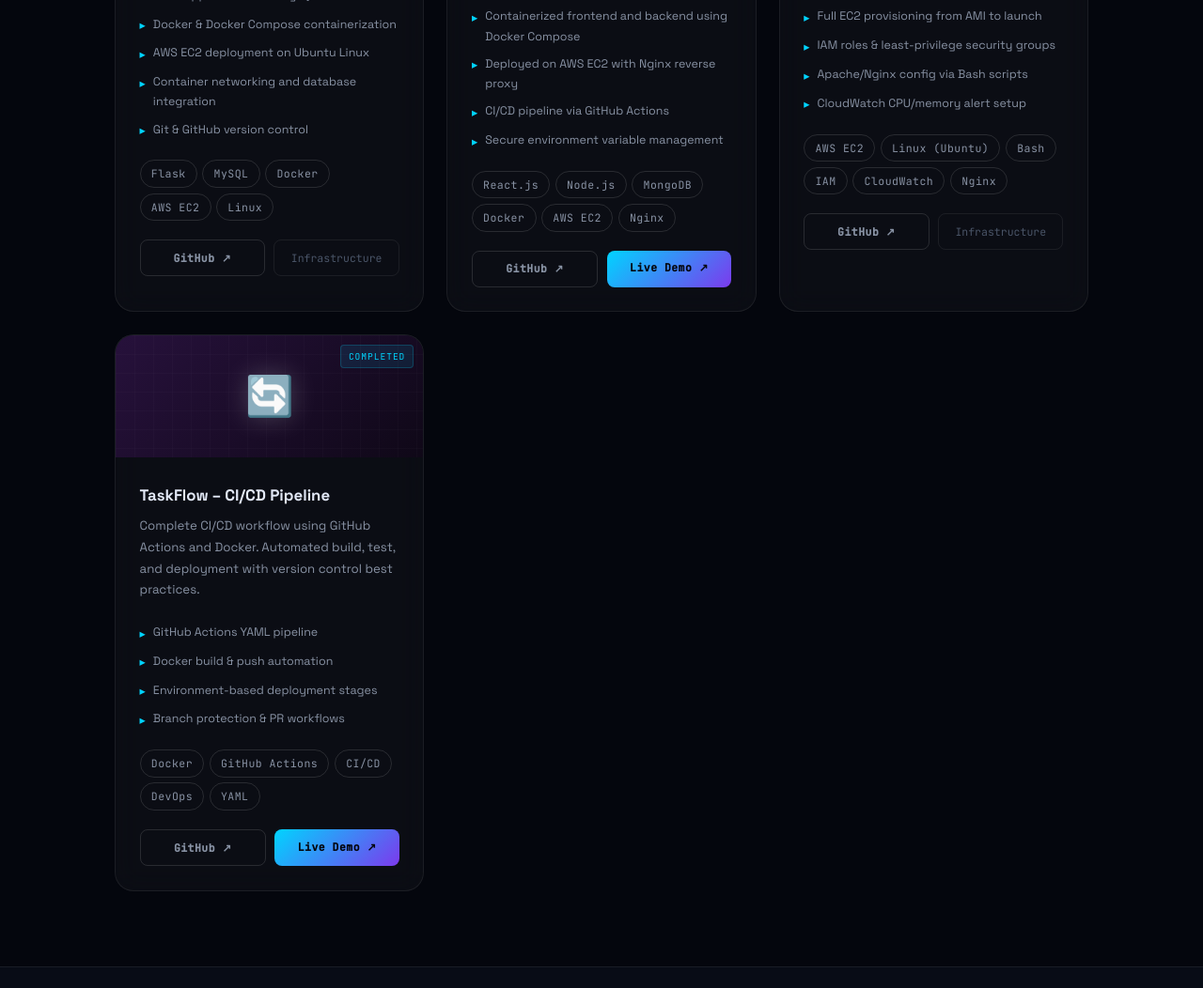
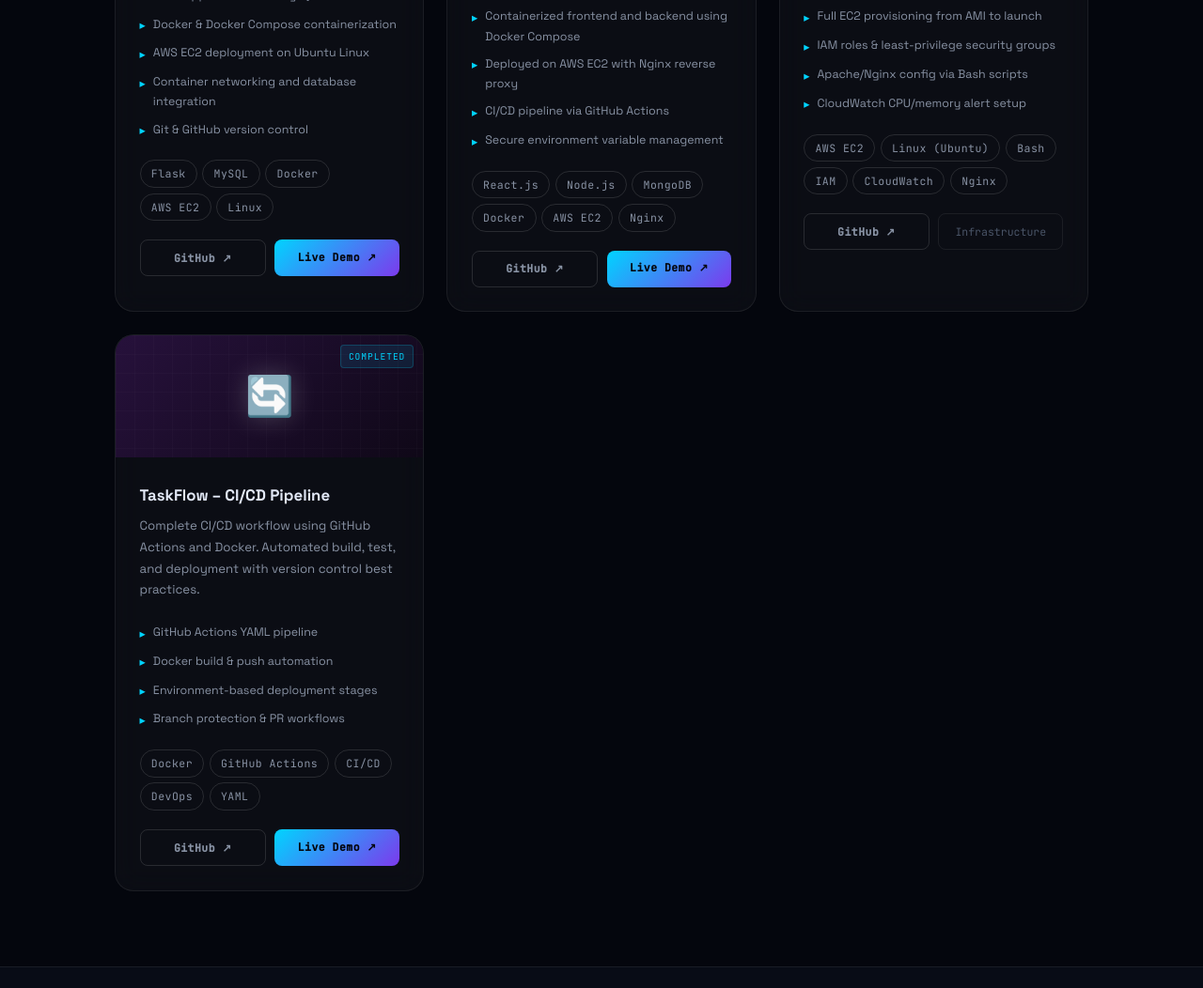
Before and after one commit to swatiparihar18/SwatiParihar_Portfolio, a plain HTML site: page pages/projects.html in a window 1280 px wide. Shown: the part 1384-2436 px from the top of the page at 94% size. Drawn offline with Linux system fonts and the light colour scheme.

Commit message:
Add live demo link to projects page

```diff
--- a/pages/projects.html
+++ b/pages/projects.html
@@ -245,7 +245,7 @@
             </div>
             <div class="pc-links">
               <a href="https://github.com/swatiparihar18" target="_blank" class="proj-btn proj-gh">GitHub ↗</a>
-              <span class="proj-na">Infrastructure</span>
+              <a href="http://13.60.190.11:5000/" target="_blank" class="proj-btn proj-live">Live Demo ↗</a>
             </div>
           </div>
         </div>
```
